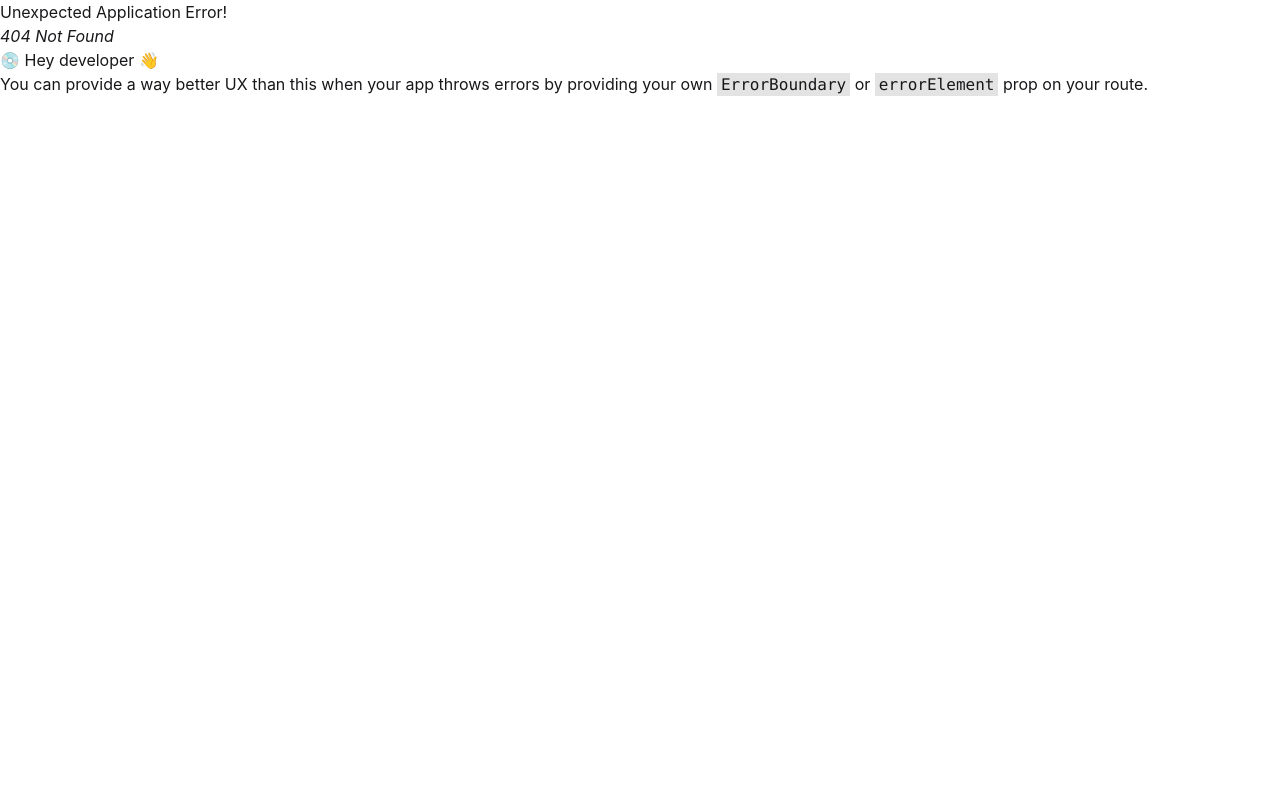
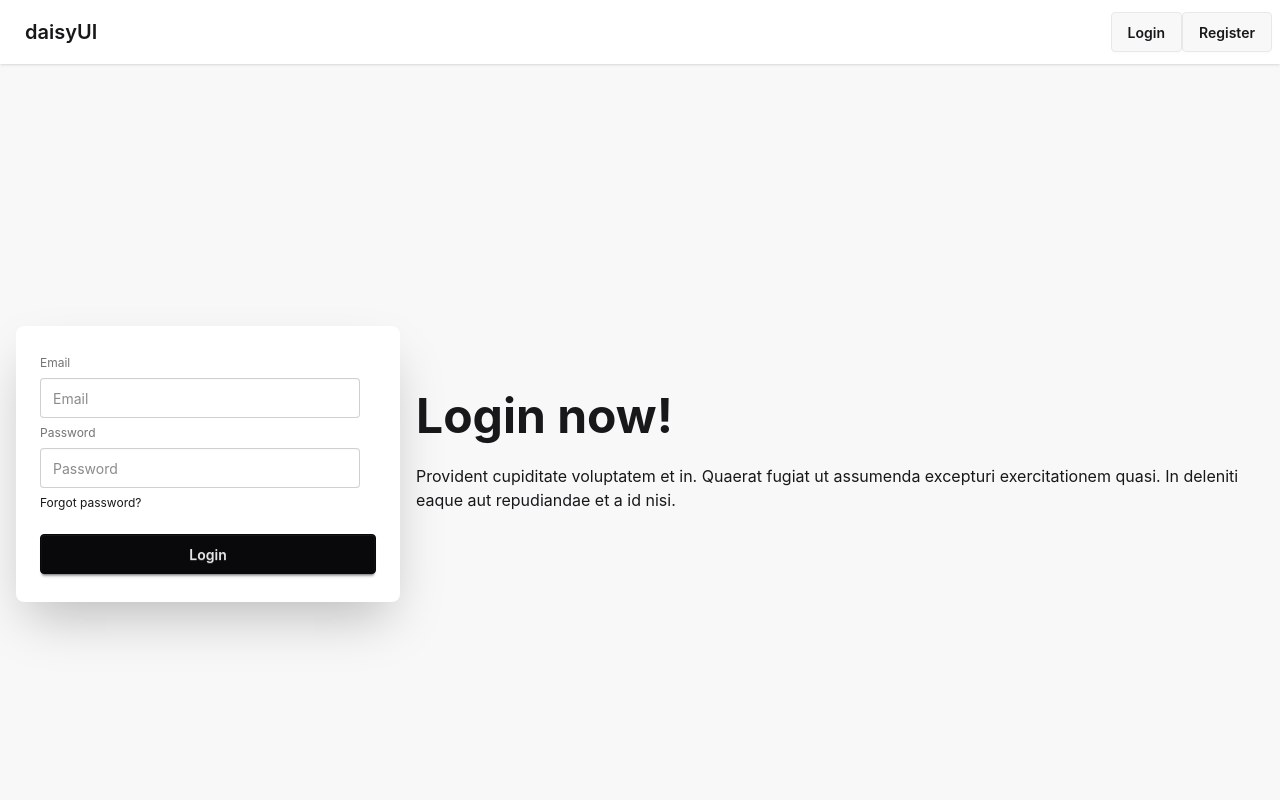
Before and after one commit to Rahaman-Atikur/getAJob_Client, a React (Vite) app: page /register in a window 1280 px wide. Before the commit this address had no page. Shown: the top 800 px of the page. Built offline with nearby package versions, Linux system fonts and the light colour scheme.

Commit message:
Header and Use Lottie React-5:03

```diff
--- /dev/null
+++ b/src/Components/Register/Register.tsx
@@ -0,0 +1,32 @@
+const Register = () => {
+  return (
+    <div className="hero bg-base-200 min-h-screen">
+      <div className="hero-content flex-col lg:flex-row-reverse">
+        <div className="text-center lg:text-left">
+          <h1 className="text-5xl font-bold">Login now!</h1>
+          <p className="py-6">
+            Provident cupiditate voluptatem et in. Quaerat fugiat ut assumenda
+            excepturi exercitationem quasi. In deleniti eaque aut repudiandae et
+            a id nisi.
+          </p>
+        </div>
+        <div className="card bg-base-100 w-full max-w-sm shrink-0 shadow-2xl">
+          <div className="card-body">
+            <fieldset className="fieldset">
+              <label className="label">Email</label>
+              <input type="email" className="input" placeholder="Email" />
+              <label className="label">Password</label>
+              <input type="password" className="input" placeholder="Password" />
+              <div>
+                <a className="link link-hover">Forgot password?</a>
+              </div>
+              <button className="btn btn-neutral mt-4">Login</button>
+            </fieldset>
+          </div>
+        </div>
+      </div>
+    </div>
+  );
+};
+
+export default Register;
--- a/src/Router/Router.tsx
+++ b/src/Router/Router.tsx
@@ -2,6 +2,7 @@
 
 import Home from "../Components/Home/Home";
 import RootLayout from "../Layouts/RootLayout";
+import Register from "../Components/Register/Register";
 
 const router = createBrowserRouter([
   {
@@ -12,6 +13,10 @@
         index: true,
         Component: Home,
       },
+      {
+        path: "/register",
+        Component: Register,
+      },
     ],
   },
 ]);
--- a/src/Shared/Navbar.tsx
+++ b/src/Shared/Navbar.tsx
@@ -1,44 +1,39 @@
+import { NavLink } from "react-router";
+
 const Navbar = () => {
   return (
     <div className="navbar bg-base-100 shadow-sm">
-      <div className="flex-none">
-        <button className="btn btn-square btn-ghost">
+      <div className="navbar-start">
+        <div className="dropdown">
+          <div tabIndex={0} role="button" className="btn btn-ghost lg:hidden">
             <svg
               xmlns="http://www.w3.org/2000/svg"
+              className="h-5 w-5"
               fill="none"
               viewBox="0 0 24 24"
-            className="inline-block h-5 w-5 stroke-current"
+              stroke="currentColor"
             >
               {" "}
               <path
                 strokeLinecap="round"
                 strokeLinejoin="round"
                 strokeWidth="2"
-              d="M4 6h16M4 12h16M4 18h16"
-            ></path>{" "}
+                d="M4 6h16M4 12h8m-8 6h16"
+              />{" "}
             </svg>
-        </button>
           </div>
-      <div className="flex-1">
+
+        </div>
         <a className="btn btn-ghost text-xl">daisyUI</a>
       </div>
-      <div className="flex-none">
-        <button className="btn btn-square btn-ghost">
-          <svg
-            xmlns="http://www.w3.org/2000/svg"
-            fill="none"
-            viewBox="0 0 24 24"
-            className="inline-block h-5 w-5 stroke-current"
-          >
-            {" "}
-            <path
-              strokeLinecap="round"
-              strokeLinejoin="round"
-              strokeWidth="2"
-              d="M5 12h.01M12 12h.01M19 12h.01M6 12a1 1 0 11-2 0 1 1 0 012 0zm7 0a1 1 0 11-2 0 1 1 0 012 0zm7 0a1 1 0 11-2 0 1 1 0 012 0z"
-            ></path>{" "}
-          </svg>
-        </button>
+
+      <div className="navbar-end">
+        <NavLink to="/contact" className="btn">
+          Login
+        </NavLink>
+        <NavLink to="/register" className="btn">
+          Register
+        </NavLink>
       </div>
     </div>
   );
```
Lines whose indentation alone changed are shown as unchanged.
